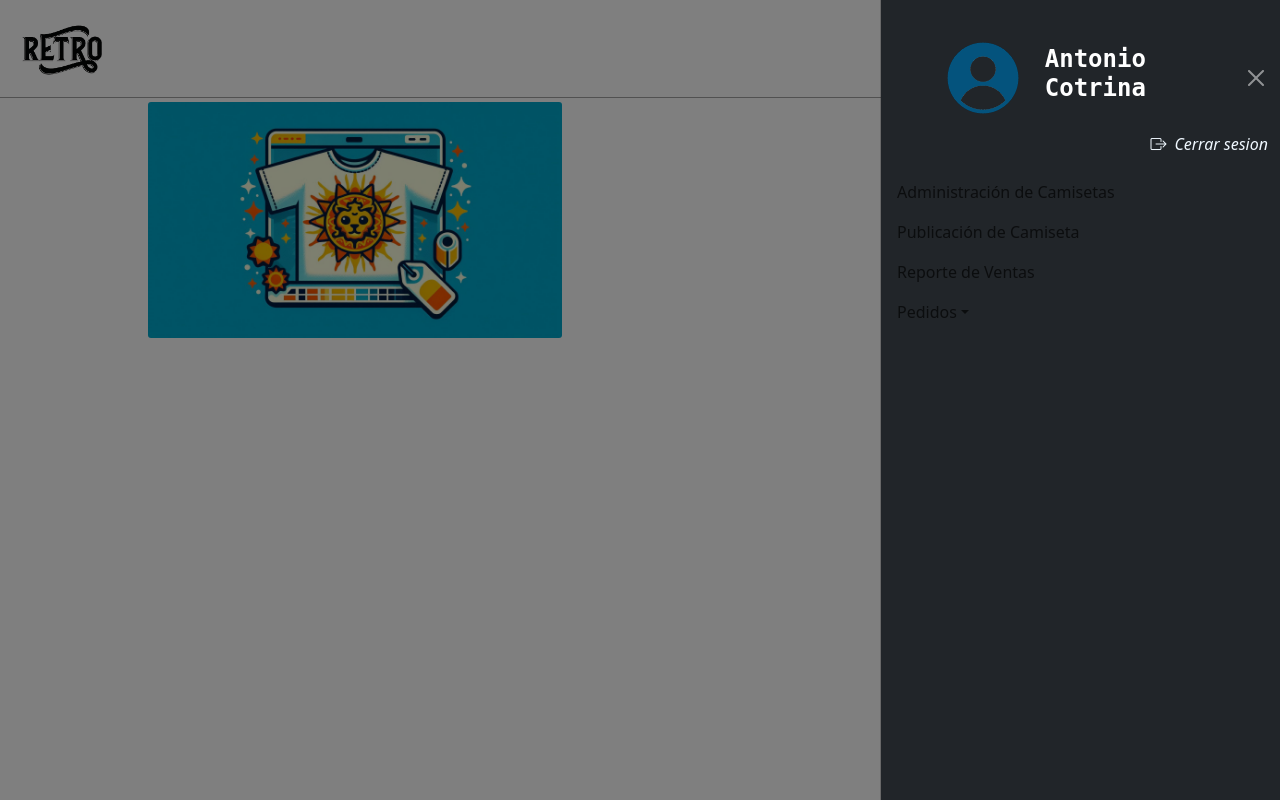
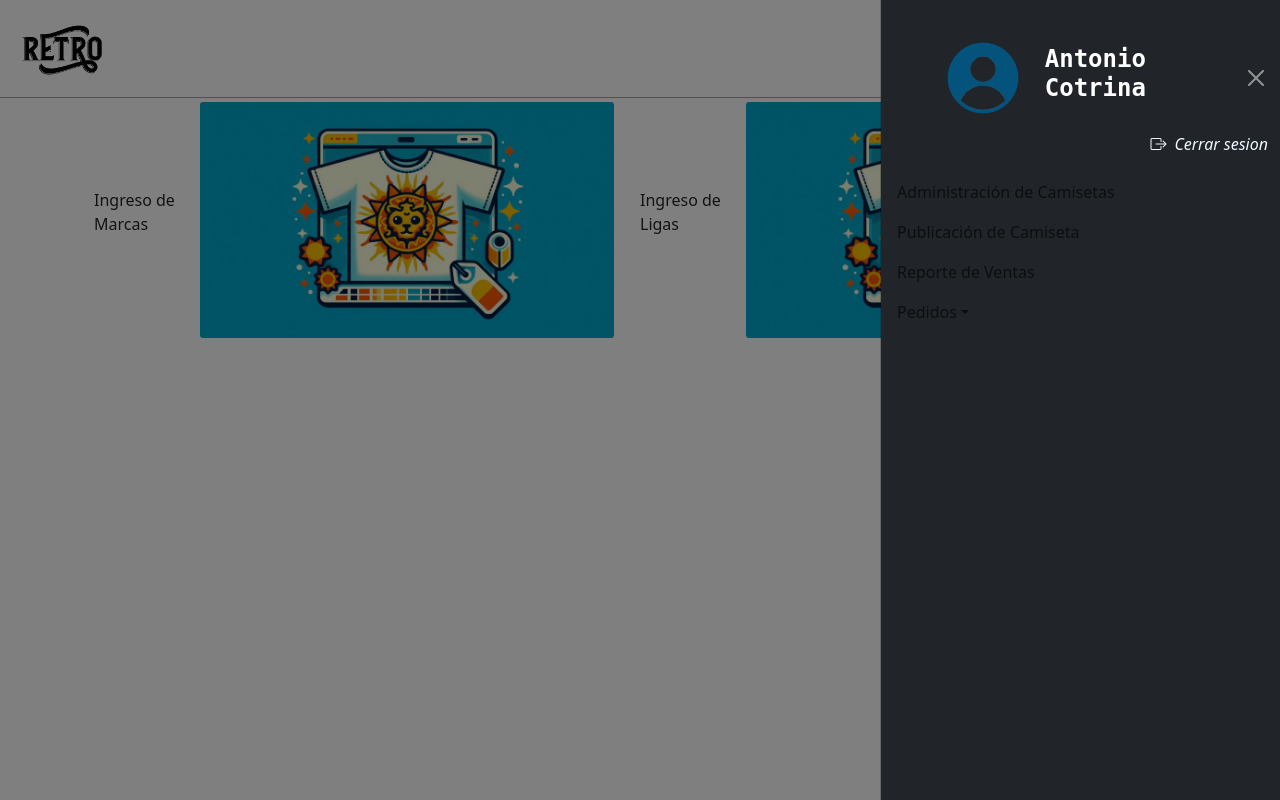
Before and after one commit to AntonioC2421/Camisetas-Vintage, a Django app: page /AdminView/ViewAdmin/AddDatos/ in a window 1280 px wide, after a click that opens the changed part. Run offline with Django 5.2, Linux system fonts and the light colour scheme; data comes from the database, SQL or seed files in the repository; both versions use the stored data as it was after the commit; some libraries are stand-ins or nearby versions.

Commit message:
Ingreso de Ligas completado

```diff
--- a/Templates/TemplatesAdmin/ADDdatos/MainAddDatos.html
+++ b/Templates/TemplatesAdmin/ADDdatos/MainAddDatos.html
@@ -77,7 +77,7 @@
     </div>
 
     <div class="conteAdmin" style="display: grid; place-content: center;">
-        <div class="modal fade" id="exampleModalToggle" aria-hidden="true" aria-labelledby="exampleModalToggleLabel"
+        <div class="modal fade" id="exampleModalToggleMarca" aria-hidden="true" aria-labelledby="exampleModalToggleLabel"
             tabindex="-1">
             <div class="modal-dialog modal-dialog-centered">
                 <div class="modal-content">
@@ -89,19 +89,19 @@
                         <form method="post" id="marcaForm">
                             {% csrf_token %}
                             {{FormsAddMarca | crispy}}
-                            <input type="hidden" name="submit_marca">
+                            <input type="hidden" name="submit-marca">
                             <button type="submit" class="btn btn-primary">Agregar Marca</button>
                         </form>
                         <div id="successMessage" style="display: none; color: green; margin-top: 10px;"></div>
                     </div>
                     <div class="modal-footer">
-                        <button class="btn btn-primary" data-bs-target="#exampleModalToggle2"
+                        <button class="btn btn-primary" data-bs-target="#exampleModalToggleMarca2"
                             data-bs-toggle="modal">Listado de Marcas</button>
                     </div>
                 </div>
             </div>
         </div>
-        <div class="modal fade" id="exampleModalToggle2" aria-hidden="true" aria-labelledby="exampleModalToggleLabel2"
+        <div class="modal fade" id="exampleModalToggleMarca2" aria-hidden="true" aria-labelledby="exampleModalToggleLabel2"
             tabindex="-1">
             <div class="modal-dialog modal-dialog-centered">
                 <div class="modal-content">
@@ -109,18 +109,18 @@
                         <h1 class="modal-title fs-5" id="exampleModalToggleLabel2">Listado de marcas</h1>
                         <button type="button" class="btn-close" data-bs-dismiss="modal" aria-label="Close"></button>
                     </div>
-                    <div class="modal-body row" style="overflow-y: scroll;height: 135px; scrollbar-width: none;">
+                    <div id="marcaContainer" class="modal-body row" style="overflow-y: scroll;height: 135px; scrollbar-width: none;">
                         {% for i in marcas %}
-                        <div id="marca-{{ i.id }}" class="container p-2 col-lg-6" style="display: flex; justify-content: space-evenly;">
+                        <div class="container p-2 col-lg-6" style="display: flex; justify-content: space-evenly;">
                             <h3>{{ i.name }}</h3>
-                            <button class="btn btn-danger delete-marca" data-id="{{ i.id }}">
+                            <button class="btn btn-danger delete-marca" id="marca-{{ i.id }}" data-id="{{ i.id }}">
                                 <i class="bi bi-trash"></i>
                             </button>
                         </div>
                         {% endfor %}
                     </div>
                     <div class="modal-footer" style=" display: flex; justify-content: space-between;">
-                        <button class="btn btn-primary" data-bs-target="#exampleModalToggle"
+                        <button class="btn btn-primary" data-bs-target="#exampleModalToggleMarca"
                             data-bs-toggle="modal">Volver</button>
                         <div id="successMessages" style="display: none; color: red; margin-top: 10px;"></div>
                     </div>
@@ -128,13 +128,73 @@
             </div>
         </div>
 
-        <div class="container row">
+        <!--MODAL DE LIGAS-->
+        <div class="modal fade" id="exampleModalToggleLigas" aria-hidden="true"
+            aria-labelledby="exampleModalToggleLabel" tabindex="-1">
+            <div class="modal-dialog modal-dialog-centered">
+                <div class="modal-content">
+                    <div class="modal-header">
+                        <h1 class="modal-title fs-5" id="exampleModalToggleLabel">Agregar Ligas</h1>
+                        <button type="button" class="btn-close" data-bs-dismiss="modal" aria-label="Close"></button>
+                    </div>
+                    <div class="modal-body">
+                        <form method="post" id="form-add-liga">
+                            {% csrf_token %}
+                            {{FormAddLigas| crispy}}
+                            <input type="hidden" name="submit-liga">
+                            <button type="submit" class="btn btn-primary">Agregar Liga</button>
+                        </form>
+                        <div id="successMessage"></div>
+                    </div>
+                    <div class="modal-footer ">
+                        <button class="btn btn-primary" data-bs-target="#exampleModalToggleLigas2"
+                            data-bs-toggle="modal">Listado de Ligas</button>
+                    </div>
+                </div>
+            </div>
+        </div>
+        <div class="modal fade" id="exampleModalToggleLigas2" aria-hidden="true"
+            aria-labelledby="exampleModalToggleLabel2" tabindex="-1">
+            <div class="modal-dialog modal-dialog-centered">
+                <div class="modal-content">
+                    <div class="modal-header">
+                        <h1 class="modal-title fs-5" id="exampleModalToggleLabel2">Listado de ligas</h1>
+                        <button type="button" class="btn-close" data-bs-dismiss="modal" aria-label="Close"></button>
+                    </div>
+                    <div id="ligaContainer" class="modal-body row">
+                        {% for i in ligas %}
+                        <div class="container p-2 col-lg-6">
+                            <h3>{{ i.name }}</h3>
+                            <button class="btn btn-danger btn-delete" id="idDelete-{{ i.id }}" data-id="{{ i.id }}"
+                                data-type="liga">
+                                <i class="bi bi-trash"></i>
+                            </button>
+                        </div>
+                        {% endfor %}
+                    </div>
+                    <div class="modal-footer modelfooterlist">
+                        <button class="btn btn-primary" data-bs-target="#exampleModalToggleLigas"
+                            data-bs-toggle="modal">Volver</button>
+                        <div id="successMessages" style="display: none; color: red; margin-top: 10px;"></div>
+                    </div>
+                </div>
+            </div>
+        </div>
+
+
+        <div class="container row imgacceso">
             <div class="col-lg-6 col-md-12" style="display: flex; justify-content: center; align-items: center;">
+                <p>Ingreso de Marcas</p>
                 <img src="{% static 'imagenes/image.png' %}"
                     style="width: 80%; padding: 2px; border-radius: 5px; cursor: pointer;"
-                    data-bs-target="#exampleModalToggle" data-bs-toggle="modal">
+                    data-bs-target="#exampleModalToggleMarca" data-bs-toggle="modal">
             </div>
 
+            <div class="col-lg-6 col-md-12">
+                <p>Ingreso de Ligas</p>
+                <img src="{% static 'imagenes/image.png' %}" data-bs-target="#exampleModalToggleLigas"
+                    data-bs-toggle="modal">
+            </div>
         </div>
 
     </div>
--- a/VistaAdmin/views.py
+++ b/VistaAdmin/views.py
@@ -120,24 +120,48 @@ class ViewDatos(View):
 
     def viewsAgregarDatos(request):
             if request.method == 'POST':
-                form = FormsAddMarcas(request.POST)
-                if form.is_valid():
-                    nueva_marca = form.save()
-                    response_data = {
-                        'success': True,
-                        'new_marca': {
-                            'id': nueva_marca.id,
-                            'name': nueva_marca.name
+                if 'submit-marca' in request.POST:
+                    form = FormsAddMarcas(request.POST)
+                    if form.is_valid():
+                        nueva_marca = form.save()
+                        response_data = {
+                            'success': True,
+                            'new_marca': {
+                                'id': nueva_marca.id,
+                                'name': nueva_marca.name
+                            }
                         }
-                    }
-                    return JsonResponse(response_data)
-                else:
-                    return JsonResponse({'success': False, 'errors': form.errors})
+                        return JsonResponse(response_data)
+                    else:
+                        return JsonResponse({'success': False, 'errors': form.errors})
+
+                elif 'submit-liga' in request.POST:
+                    formLiga = FormAddCategorias(request.POST)
+                    if formLiga.is_valid():
+                        nueva_liga = formLiga.save()
+                        response_data = {
+                            'success' : True,
+                            'new_liga' : {
+                                'id': nueva_liga.id,
+                                'name':nueva_liga.name
+                            }
+                        }
+                        return JsonResponse(response_data)
+                    else:
+                        return JsonResponse({'success': False, 'errors':formLiga.errors})
+
 
             # Para GET requests o cualquier otro caso
             marcas = Marca.objects.all()
+            ligas = Categorias.objects.all()
+            formLigas = FormAddCategorias()
             form = FormsAddMarcas()
-            data = {'FormsAddMarca': form, 'marcas': marcas}
+            data = {
+                'FormsAddMarca': form,
+                'marcas': marcas,
+                'ligas': ligas,
+                'FormAddLigas':formLigas
+            }
             return render(request, './TemplatesAdmin/ADDdatos/MainAddDatos.html', data)
 
 
--- a/static/css/AddDatos.css
+++ b/static/css/AddDatos.css
@@ -15,4 +15,46 @@
 .conteAdmin {
     margin-top: 100px;
     z-index: 1;
+    display: grid;
+    place-content: center;
 }
+
+.principalAdmin .navbar{
+    background-color: rgb(255, 255, 255);
+    border-bottom: 1px solid rgb(163, 163, 163);
+}
+
+.modal-body #successMessage{
+    display: none;
+    color: green;
+    margin-top: 10px;
+}
+
+#exampleModalToggle2 .modal-body{
+    overflow-y: scroll;
+    height: 135px;
+    scrollbar-width: none;
+}
+
+.modal-body .container{
+    display: flex;
+    justify-content: space-evenly;
+}
+
+.modelfooterlist{
+    display: flex;
+    justify-content: space-between;
+}
+
+.imgacceso div{
+    display: flex;
+    justify-content: center;
+    align-items: center;
+}
+
+.imgacceso div img{
+    width: 80%;
+    padding: 2px;
+    border-radius: 5px;
+    cursor: pointer;
+}
--- a/static/js/MainAddDatos.js
+++ b/static/js/MainAddDatos.js
@@ -51,7 +51,7 @@ $(document).ready(function () {
                     $('#marcaForm')[0].reset();
 
                     // Agregar la nueva marca a la lista en el modal
-                    $('.modal-body.row').append(
+                    $('#marcaContainer').append(
                         `<div class="container p-2 col-lg-6" style="display: flex; justify-content: space-evenly;">
                             <h3>${response.new_marca.name}</h3>
                             <button class="btn btn-danger delete-marca" id="marca-${response.new_marca.id}" data-id="${response.new_marca.id}">
@@ -86,6 +86,53 @@ $(document).ready(function () {
         });
     });
 
+    $('#form-add-liga').on('submit', function(e){
+        e.preventDefault();
+        let formData = $(this).serialize();
+        $.ajax ({
+            type : 'POST',
+            url : addDatosUrl,
+            data : formData,
+            success : function(response){
+                console.log('succes response liga', response);
+
+                if (response.success){
+                    $('#successMessage').text('Liga añadida correctamente');
+                    $('#successMensage').show();
+
+                    $('#form-add-liga')[0].reset();
+
+                    $('#ligaContainer').append(
+                        `<div class="container p-2 col-lg-6" style="display: flex; justify-content: space-evenly;">
+                            <h3>${response.new_liga.name}</h3>
+                            <button class="btn btn-danger btn-delete" id="idDelete-${response.new_liga.id}" data-id="${response.new_liga.id}">
+                                <i class="bi bi-trash"></i>
+                            </button>
+                        </div>`
+                    )
+
+                    assignDeleteMarcaEvent();
+
+                    setTimeout(function(){
+                        $('#successMessage').fadeOut('slow');
+                    },2000);
+                } else {
+                    console.log('Errors: ', response.errors);
+                }
+            },
+            error: function (xhr, status, error) {
+                console.log('Error response:', xhr.responseText);
+                // Mostrar mensaje de error si falla
+                $('#successMessage').text('Ocurrió un error. Inténtalo de nuevo.');
+                $('#successMessage').css('color', 'red');
+                $('#successMessage').show();
+
+                setTimeout(function () {
+                    $('#successMessage').fadeOut('slow');
+                }, 2000);
+            }
+        })
+    });
     // Función para asignar el evento de eliminar
     function assignDeleteMarcaEvent() {
         // Usa `.off()` para eliminar eventos previos
```
Also changed, not shown: db.sqlite3.
